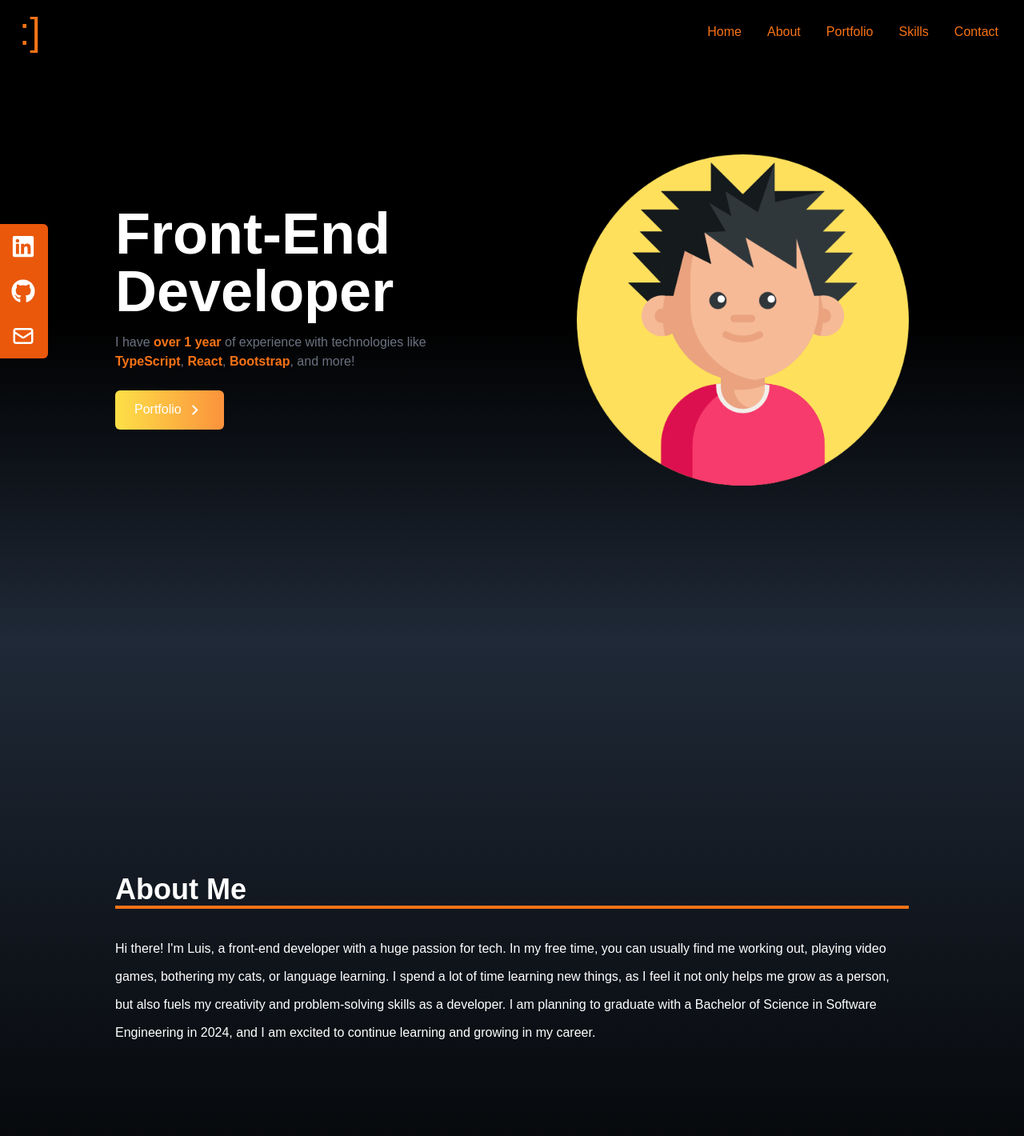
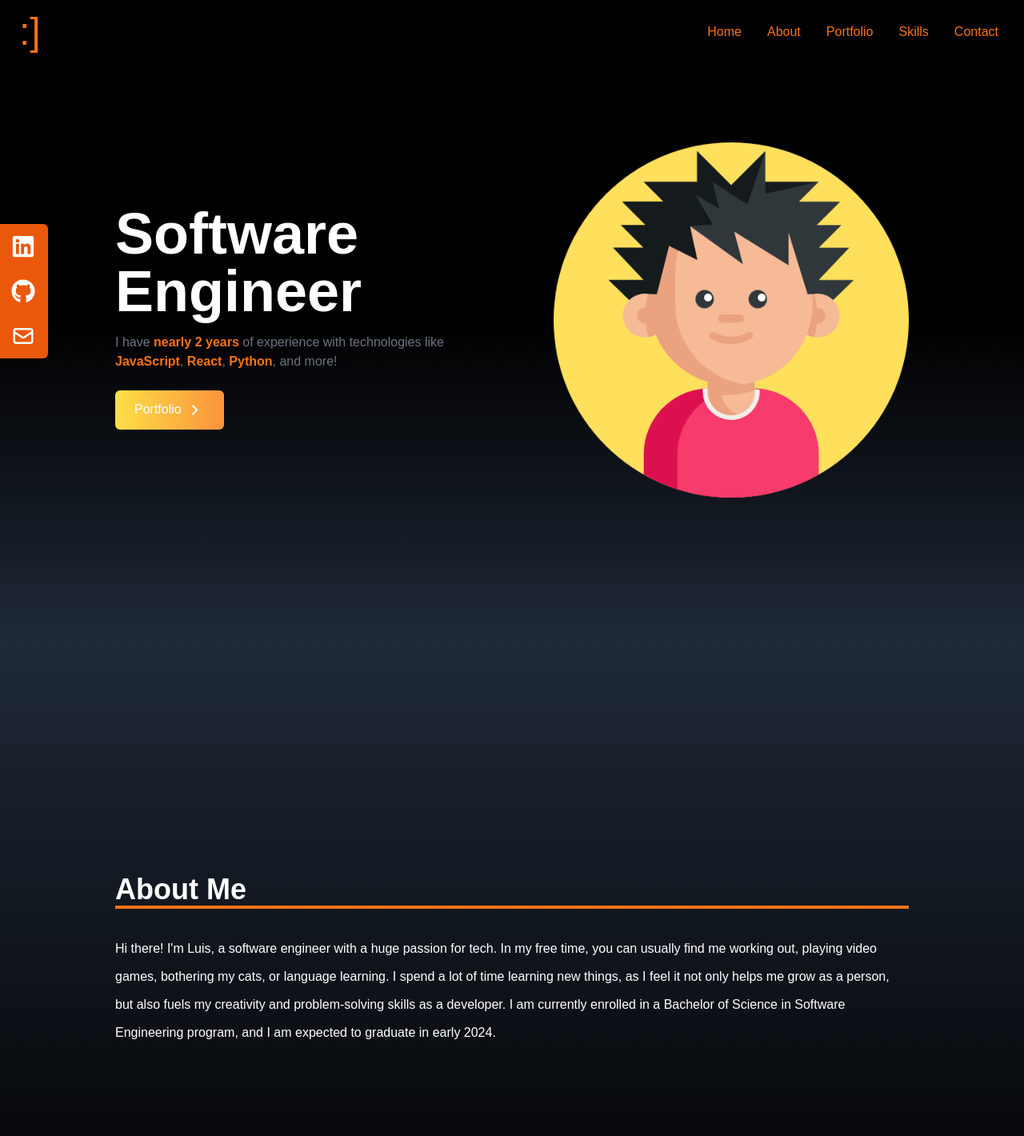
Before and after one commit to KrOhDee/portfolio-re, a React (Create React App) app: page / in a window 1280 px wide. Shown: the top 1420 px of the page at 80% size. Built offline with nearby package versions, Linux system fonts and the light colour scheme; the HTML template or start-up script is replaced by a standard one; a web font is replaced by a local one.

Commit message:
Semantics

```diff
--- a/src/components/About.jsx
+++ b/src/components/About.jsx
@@ -14,14 +14,14 @@ const About = () => {
         </div>
 
         <p className="about-me mt-15">
-          Hi there! I'm Luis, a front-end developer with a huge passion for
-          tech. In my free time, you can usually find me working out, playing
-          video games, bothering my cats, or language learning. I spend a lot of
-          time learning new things, as I feel it not only helps me grow as a
-          person, but also fuels my creativity and problem-solving skills as a
-          developer. I am planning to graduate with a Bachelor of Science in
-          Software Engineering in 2024, and I am excited to continue learning
-          and growing in my career.
+          Hi there! I'm Luis, a software engineer with a huge passion for tech.
+          In my free time, you can usually find me working out, playing video
+          games, bothering my cats, or language learning. I spend a lot of time
+          learning new things, as I feel it not only helps me grow as a person,
+          but also fuels my creativity and problem-solving skills as a
+          developer. I am currently enrolled in a Bachelor of Science in
+          Software Engineering program, and I am expected to graduate in early
+          2024.
         </p>
       </div>
     </div>
--- a/src/components/Home.jsx
+++ b/src/components/Home.jsx
@@ -12,16 +12,15 @@ const Home = () => {
       <div className="max-w-screen-lg mx-auto flex flex-col items-center justify-center h-full px-4 md:flex-row">
         <div className="flex flex-col justify-center h-full">
           <h2 className="text-4xl sm:text-7xl font-bold text-white">
-            Front-End Developer
+            Software Engineer
           </h2>
           <p className="text-gray-500 py-4 max-w-md">
             I have{' '}
-            <span className="font-bold text-orange-500">over 1 year</span> of
+            <span className="font-bold text-orange-500">nearly 2 years</span> of
             experience with technologies like{' '}
-            <span className="font-bold text-orange-500">TypeScript</span>,{' '}
+            <span className="font-bold text-orange-500">JavaScript</span>,{' '}
             <span className="font-bold text-orange-500">React</span>,{' '}
-            <span className="font-bold text-orange-500">Bootstrap</span>, and
-            more!
+            <span className="font-bold text-orange-500">Python</span>, and more!
           </p>
 
           <div>
```
